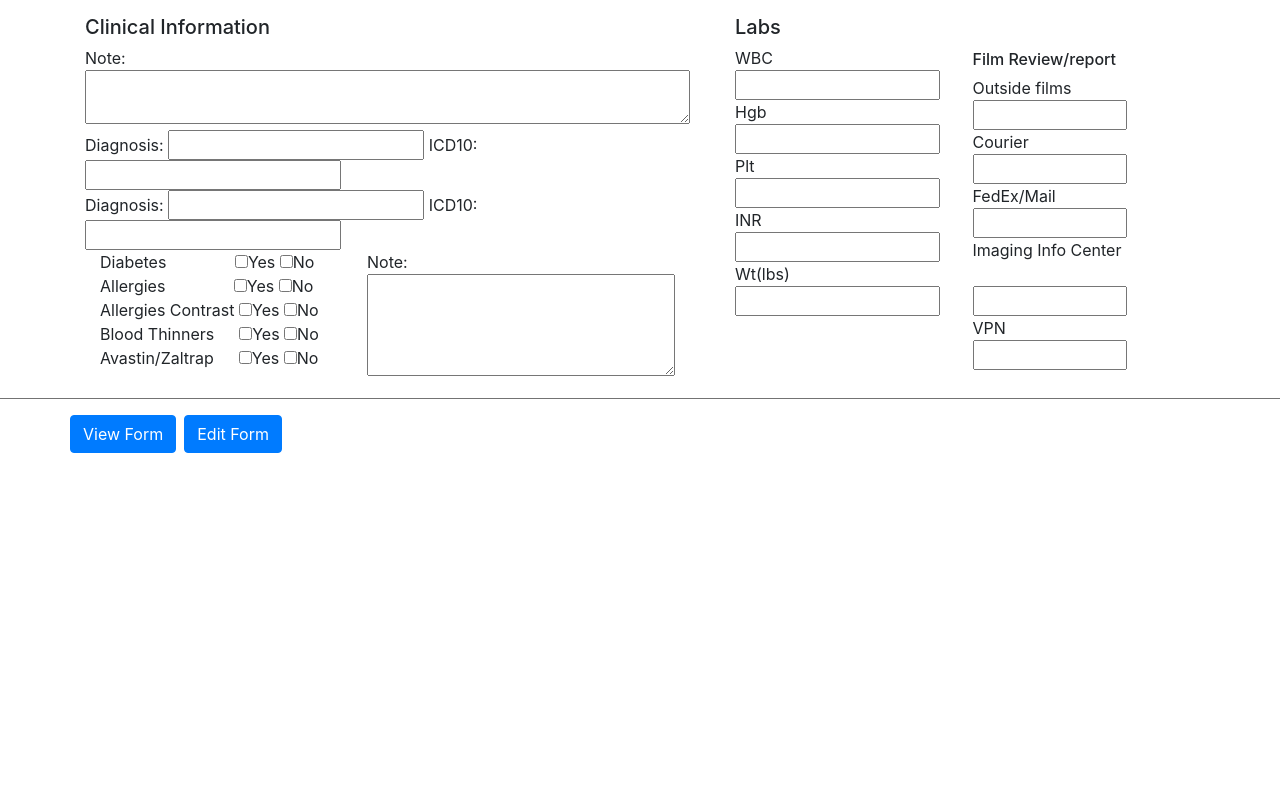
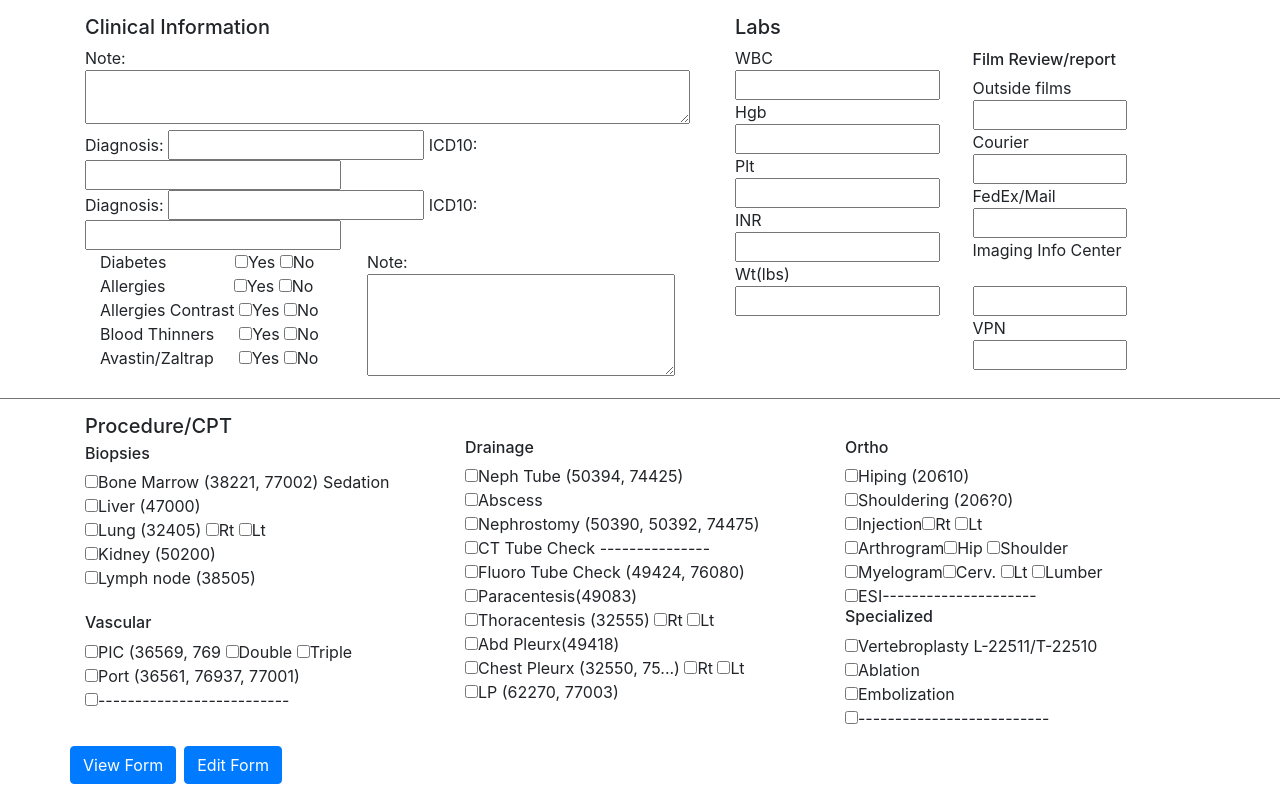
Before and after one commit to ByiQ/FireDragon, a plain HTML site: page Homepage.html in a window 1280 px wide. Shown: the part 370-1170 px from the top of the page. Before the commit the page ends 839 px from the top, so only its background shows below. Drawn offline with nearby package versions, Linux system fonts and the light colour scheme.

Commit message:
Finish section3 in form

```diff
--- a/Homepage.html
+++ b/Homepage.html
@@ -90,9 +90,7 @@
                 <div class="container">
                     <div class="row">
                         <div class="col">
-                            <h5>
-                            Labs <br>
-                            </h5>
+                            <h5>Labs <br></h5>
                             WBC &emsp;<input type="text" name="wbc"size=15><br>
                             Hgb &nbsp;&emsp;<input type="text" name="hgb"size=15><br>
                             Plt &emsp;&emsp;<input type="text" name="plt" size=15><br>
@@ -120,16 +118,54 @@
 
     <hr size="10" noshade>
 
+    <div class="container">
+        <div class="row">
+            <div class="col">
+                <h5>Procedure/CPT <br></h5>
+                <h6>Biopsies</h6>
+                <input type="checkbox" name="bone">Bone Marrow (38221, 77002) Sedation <br>
+                <input type="checkbox" name="liver">Liver (47000) <br>
+                <input type="checkbox" name="lung">Lung (32405) <input type="checkbox" name="rt">Rt <input type="checkbox" name="lt">Lt <br>
+                <input type="checkbox" name="kidney">Kidney (50200)<br>
+                <input type="checkbox" name="lymph">Lymph node (38505)<br><br>
+                <h6>Vascular</h6>
+                <input type="checkbox" name="pic">PIC (36569, 769 <input type="checkbox" name="double">Double <input type="checkbox" name="triple">Triple<br>
+                <input type="checkbox" name="port">Port (36561, 76937, 77001)<br>
+                <input type="checkbox" name="line">--------------------------<br>
+            </div>
 
+            <div class="col">
+                <br>
+                <h6>Drainage </h6>
+                <input type="checkbox" name="nephtube">Neph Tube (50394, 74425) <br>
+                <input type="checkbox" name="abscess">Abscess <br>
+                <input type="checkbox" name="nephrostomy">Nephrostomy (50390, 50392, 74475)<br>
+                <input type="checkbox" name="cttubecheck">CT Tube Check ---------------<br>
+                <input type="checkbox" name="fluorotubecheck">Fluoro Tube Check (49424, 76080)<br>
+                <input type="checkbox" name="paracentesis">Paracentesis(49083)<br>
+                <input type="checkbox" name="Thoracentesis">Thoracentesis (32555) <input type="checkbox" name="rt">Rt <input type="checkbox" name="lt">Lt <br>
+                <input type="checkbox" name="abdpleurx">Abd Pleurx(49418) <br>
+                <input type="checkbox" name="chestpleurx">Chest Pleurx (32550, 75...) <input type="checkbox" name="rt">Rt <input type="checkbox" name="lt">Lt <br>
+                <input type="checkbox" name="lp">LP (62270, 77003)<br>  <br>
+            </div>
 
-
-
-
-
-
-
-
-
+            <div class="col">
+            <br>
+                <h6>Ortho</h6>
+                <input type="checkbox" name="hiping">Hiping (20610)<br>
+                <input type="checkbox" name="shouldering">Shouldering (206?0) <br>
+                <input type="checkbox" name="injection">Injection<input type="checkbox" name="rt">Rt <input type="checkbox" name="lt">Lt <br>
+                <input type="checkbox" name="arthrogram">Arthrogram<input type="checkbox" name="hip">Hip <input type="checkbox" name="Shoulder">Shoulder <br>
+                <input type="checkbox" name="myelogram">Myelogram<input type="checkbox" name="cerv">Cerv. <input type="checkbox" name="lt">Lt <input type="checkbox" name="lumber">Lumber<br>
+                <input type="checkbox" name="thoracic">ESI---------------------<br>
+                <h6>Specialized</h6>
+                <input type="checkbox" name="vertebroplasty">Vertebroplasty L-22511/T-22510<br>
+                <input type="checkbox" name="ablation">Ablation<br>
+                <input type="checkbox" name="embolization">Embolization<br>
+                <input type="checkbox" name="line">--------------------------<br>
+            </div>
+        </div>
+    </div>
     <p>
      <div class="container">
           <div class="row">
```
